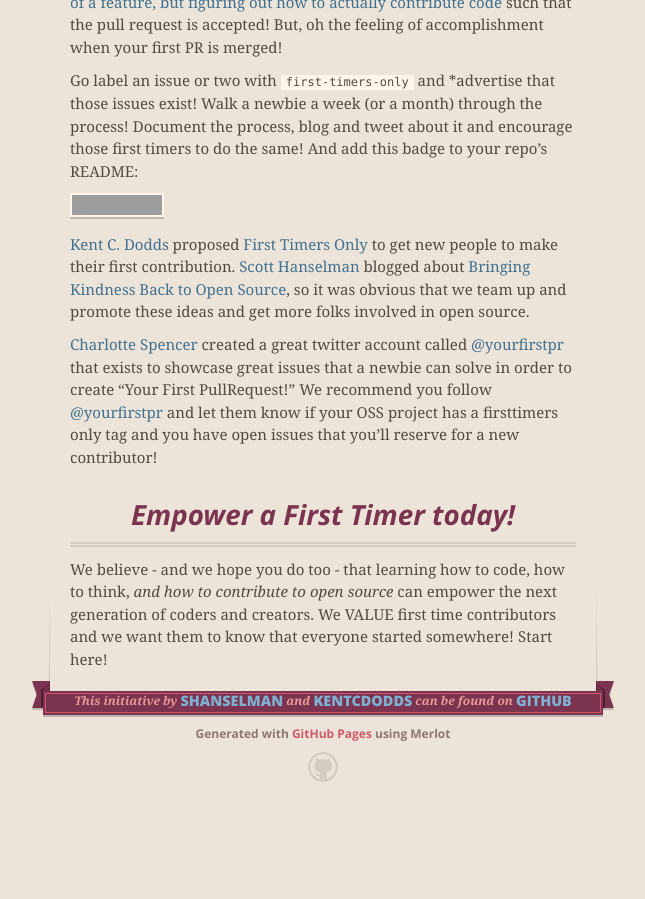
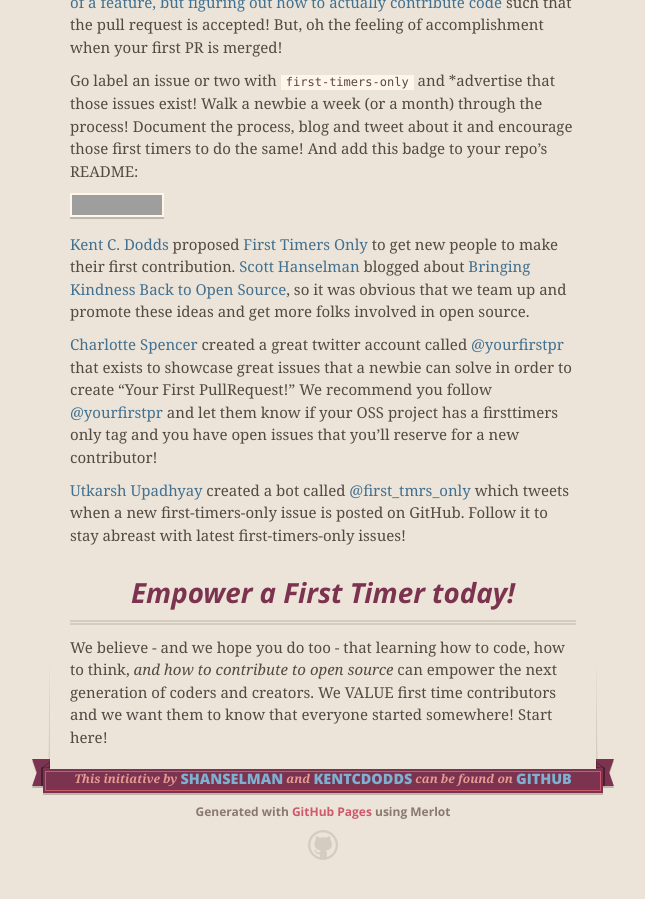
Before and after one commit to shanselman/firsttimersonly, a Jekyll site: the page built from index.md, in a window 1280 px wide and 900 px high, scrolled down 2255 px. Shown: the whole window, without its empty margins (317-962 px from the left). Built offline with Jekyll 4.4.1, drawn with Linux system fonts in a browser that asks for light colours; nearby versions of some CDN libraries; Markdown is read by kramdown in place of the engine named in the settings; comment, search, counter and statistics services are not loaded; before the commit the page ends 3077 px from its top, so only the background shows below that; grey boxes are pictures that could not be loaded.

Commit message:
Add reference to @first_tmrs_only.
Closes #11.

```diff
--- a/index.md
+++ b/index.md
@@ -51,6 +51,8 @@ Go label an issue or two with `first-timers-only` and *advertise that those issu
 
 [Charlotte Spencer](https://twitter.com/charlotteis) created a great twitter account called [@yourfirstpr](https://twitter.com/yourfirstpr) that exists to showcase great issues that a newbie can solve in order to create "Your First PullRequest!" We recommend you follow [@yourfirstpr](https://twitter.com/yourfirstpr) and let them know if your OSS project has a firsttimers only tag and you have open issues that you'll reserve for a new contributor!
 
+[Utkarsh Upadhyay](https://twitter.com/musically_ut) created a bot called [@first_tmrs_only](https://twitter.com/first_tmrs_only) which tweets when a new first-timers-only issue is posted on GitHub. Follow it to stay abreast with latest first-timers-only issues!
+
 ### Empower a First Timer today!
 We believe - and we hope you do too - that learning how to code, how to think, *and* _how to contribute to open source_ can empower the next generation of coders and creators. We VALUE first time contributors and we want them to know that everyone started somewhere! Start here!
 
```
